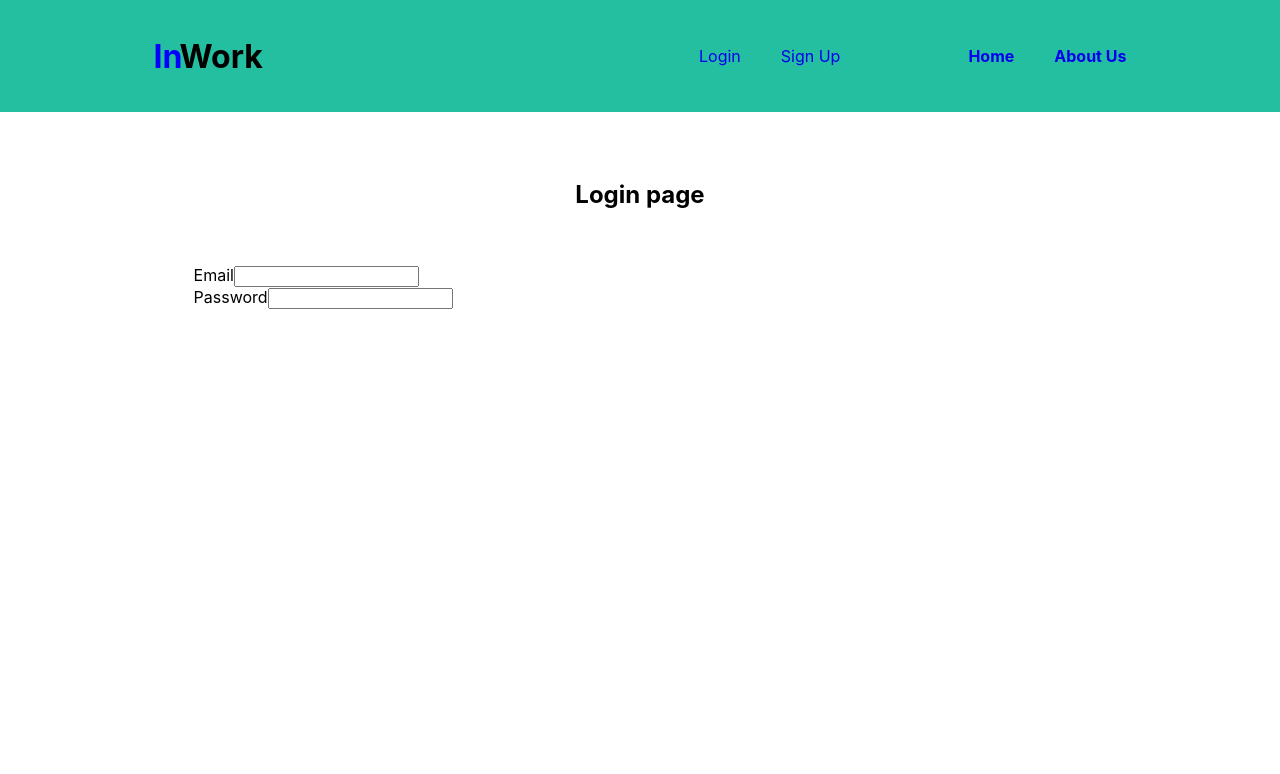
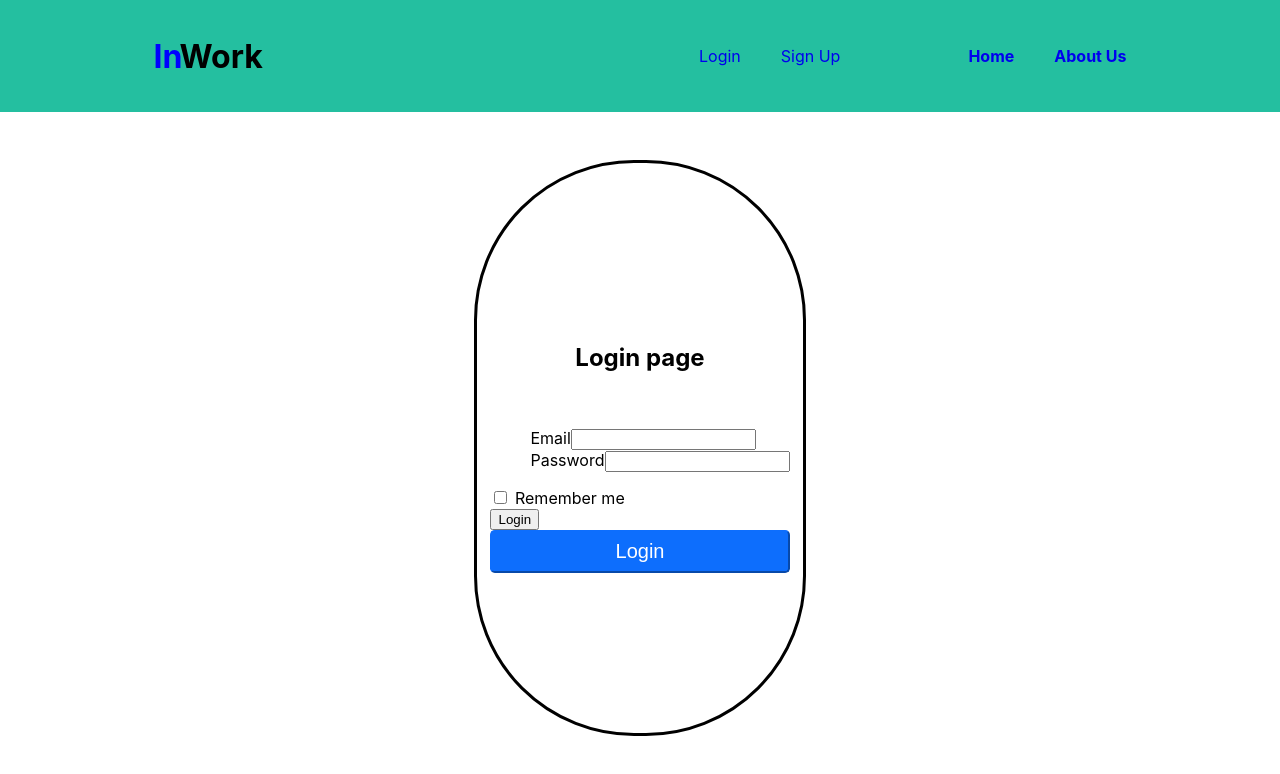
Before and after one commit to eugen1701/platforma, a React (Create React App) app: page / in a window 1280 px wide. Shown: the top 774 px of the page. Built offline with nearby package versions, Linux system fonts and the light colour scheme.

Commit message:
Added Login button and its style

```diff
--- a/src/components/auth/login/Login.scss
+++ b/src/components/auth/login/Login.scss
@@ -1,6 +1,10 @@
 #login {
   display: grid;
   position: relative;
+  border-style: solid;
+  border-radius: 10em;
+  padding: 10em 0 10em 0;
+  margin: 0 20em 0 20em;
 }
 #login__heading {
   position: center;
@@ -8,10 +12,24 @@
 }
 
 #login__form {
-  display: flex;
-  position: center;
-
+  margin: auto;
+  display: block;
   > li {
     position: center;
   }
 }
+.w-100 {
+  width: 100%!important;
+}
+
+.btn-lg {
+  padding: 0.5rem 1rem;
+  font-size: 1.25rem;
+  border-radius: 0.3rem;
+}
+
+.btn-primary {
+  color: #fff;
+  background-color: #0d6efd;
+  border-color: #0d6efd;
+}
--- a/src/components/auth/login/Login.tsx
+++ b/src/components/auth/login/Login.tsx
@@ -35,6 +35,10 @@ export const Login: React.FC = () => {
   const [state, setState] = useState<AuthInterface>(initialState);
   const { email, password } = state;
 
+  function handleLogin(e: {preventDefault: () => void}) {
+
+  }
+
   return (
     <div id="login">
       <h1 id="login__heading" className="text-black text-large">
@@ -68,6 +72,15 @@ export const Login: React.FC = () => {
             />
           </li>
         </ul>
+        <div className="checkbox mb-3">
+          <label>
+            <input type="checkbox" value="remember-me"/> Remember me
+          </label>
+        </div>
+        <div id="login__form-action" className="flex-row-center-y">
+          <button className="button-blue button-medium" onClick={handleLogin}>Login</button>
+          <button className="w-100 btn btn-lg btn-primary" onClick={handleLogin}>Login</button>
+        </div>
       </form>
     </div>
   );
```
